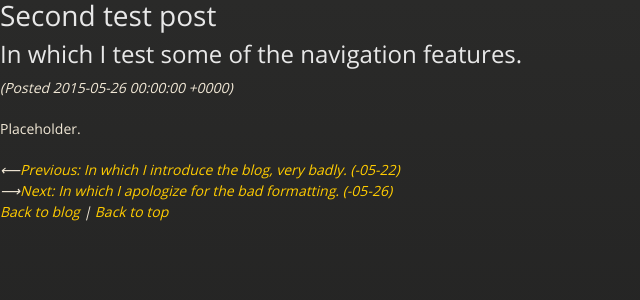
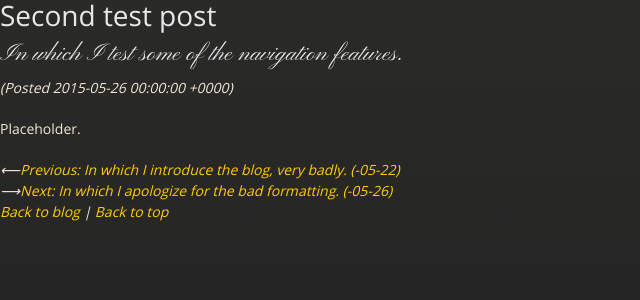
Before and after one commit to goltz20707/goltz20707.github.io, a Jekyll site: the page built from _posts/2015-05-26-second-test-post.md, in a window 1280 px wide. Shown: the top 300 px of the page, without its empty margins (0-640 px from the left). Built offline with Jekyll 4.4.1, drawn with Linux system fonts in a browser that asks for light colours.

Commit message:
More fun with formatting.  Specifically, using the Google
Fonts API.

```diff
--- a/css/default.css
+++ b/css/default.css
@@ -5,6 +5,9 @@
    Cascading Style Sheets Level 2 Revision 1 (CSS 2.1) Specification
    at http://www.w3.org/TR/CSS2/.
 */
+
+/* Use a font from the Google Fonts API: */
+@import url("http://fonts.googleapis.com/css?family=Pinyon+Script");
 
 /* Classes */
 .smaller { font-size: smaller; }
@@ -37,4 +40,4 @@
 
 /* Defaults for various tags. */
 /* h1 { font-family: sans-serif; } */
-/* h2 { font-family: cursive; } */
+h2 { font-family: 'Pinyon Script', cursive; }
```
